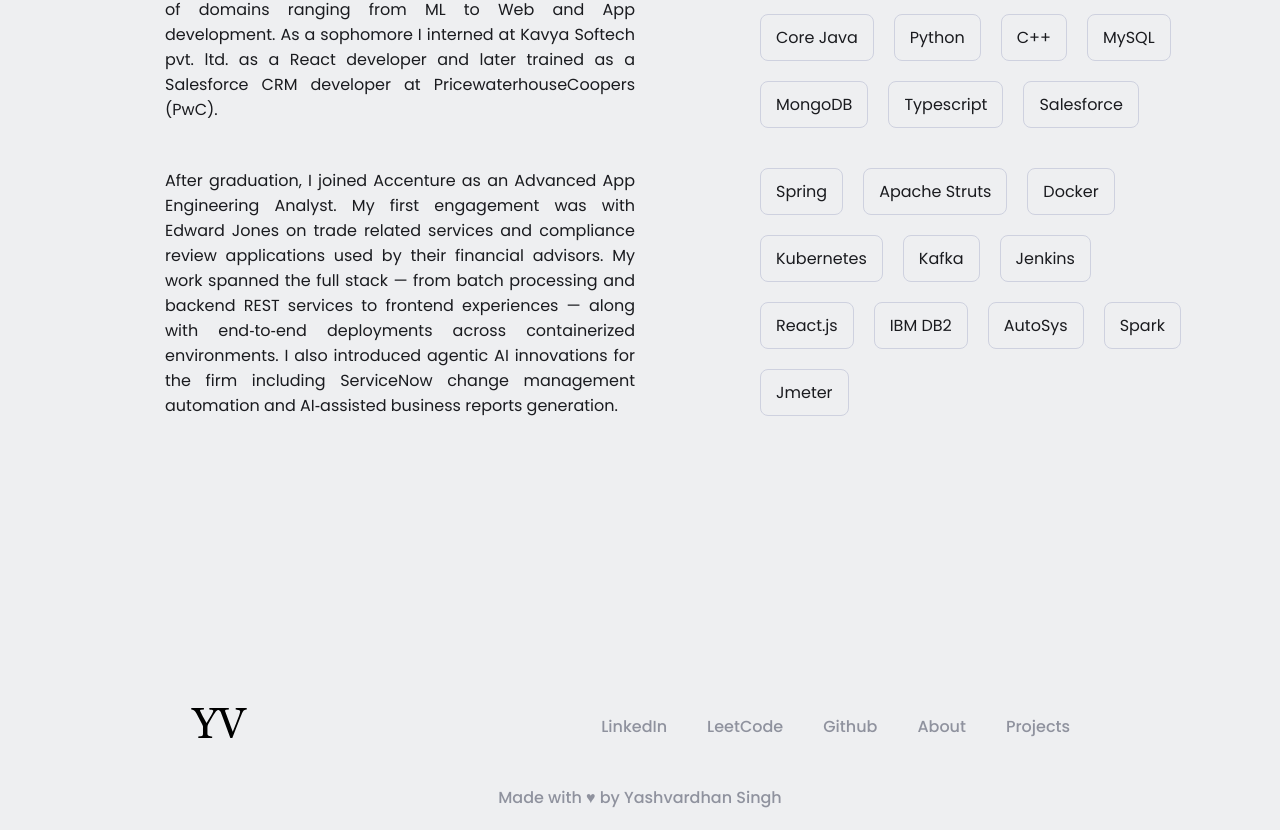
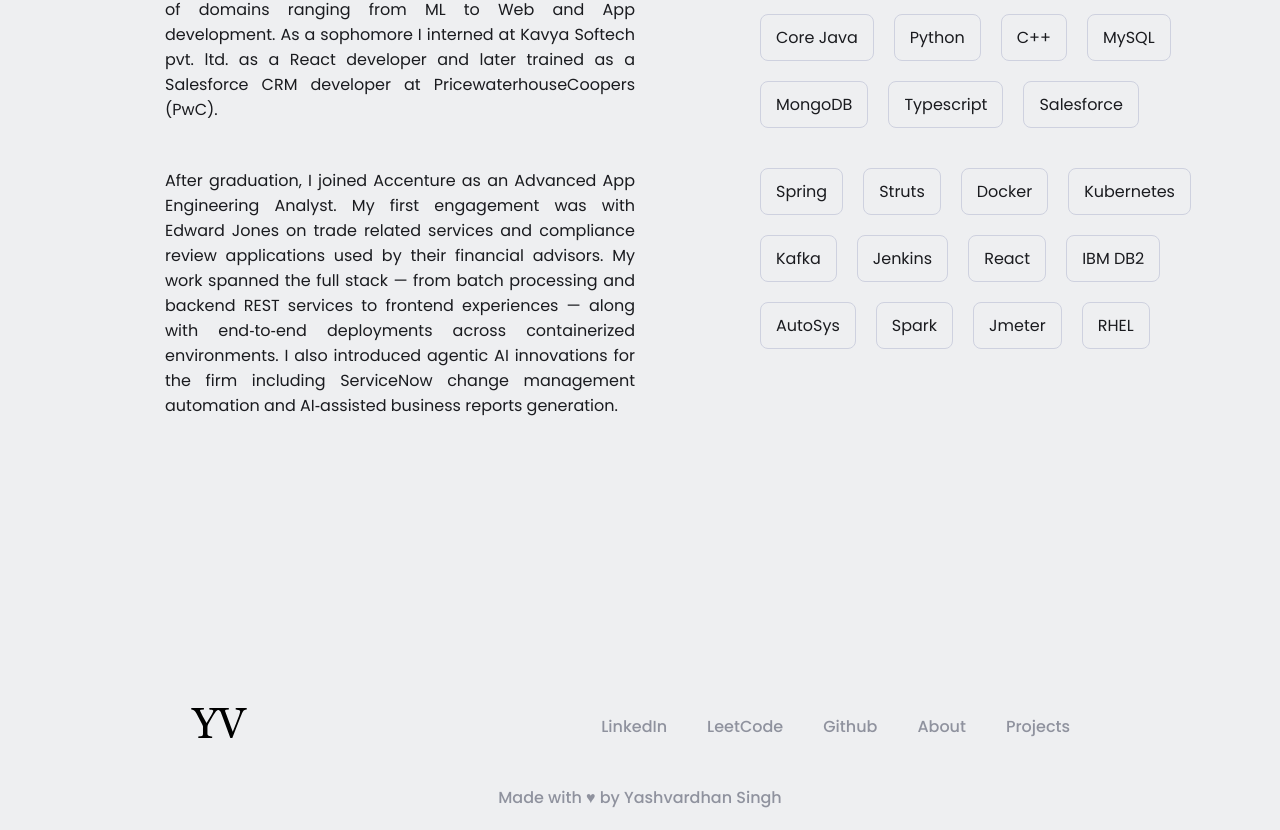
Before and after one commit to yvs2701/yashv-portfolio, a Next.js app: page / in a window 1280 px wide. Shown: the part 958-1788 px from the top of the page. Built offline with nearby package versions, Linux system fonts and the light colour scheme; no server answers.

Commit message:
add: skills in Accenture EDJ client

```diff
--- a/pages/index.js
+++ b/pages/index.js
@@ -68,7 +68,7 @@
             <p className={styles.history}>
               After graduation, I&nbsp;joined Accenture as an Advanced&nbsp;App Engineering Analyst. My first engagement was with Edward&nbsp;Jones on trade related services and compliance review applications used by their financial advisors. My work spanned the full stack &mdash; from batch processing and backend REST&nbsp;services to frontend experiences &mdash; along with end&#8209;to&#8209;end deployments across containerized environments. I also introduced agentic AI innovations for the firm including ServiceNow change management automation and AI&#8209;assisted business reports generation.
             </p>
-            <SkillsList skills={['Spring', 'Apache Struts', 'Docker', 'Kubernetes', 'Kafka', 'Jenkins', 'React.js', 'IBM DB2', 'AutoSys', 'Spark', 'Jmeter']} />
+            <SkillsList skills={['Spring', 'Struts', 'Docker', 'Kubernetes', 'Kafka', 'Jenkins', 'React', 'IBM DB2', 'AutoSys', 'Spark', 'Jmeter', 'RHEL']} />
           </div>
 
         </div>
```
